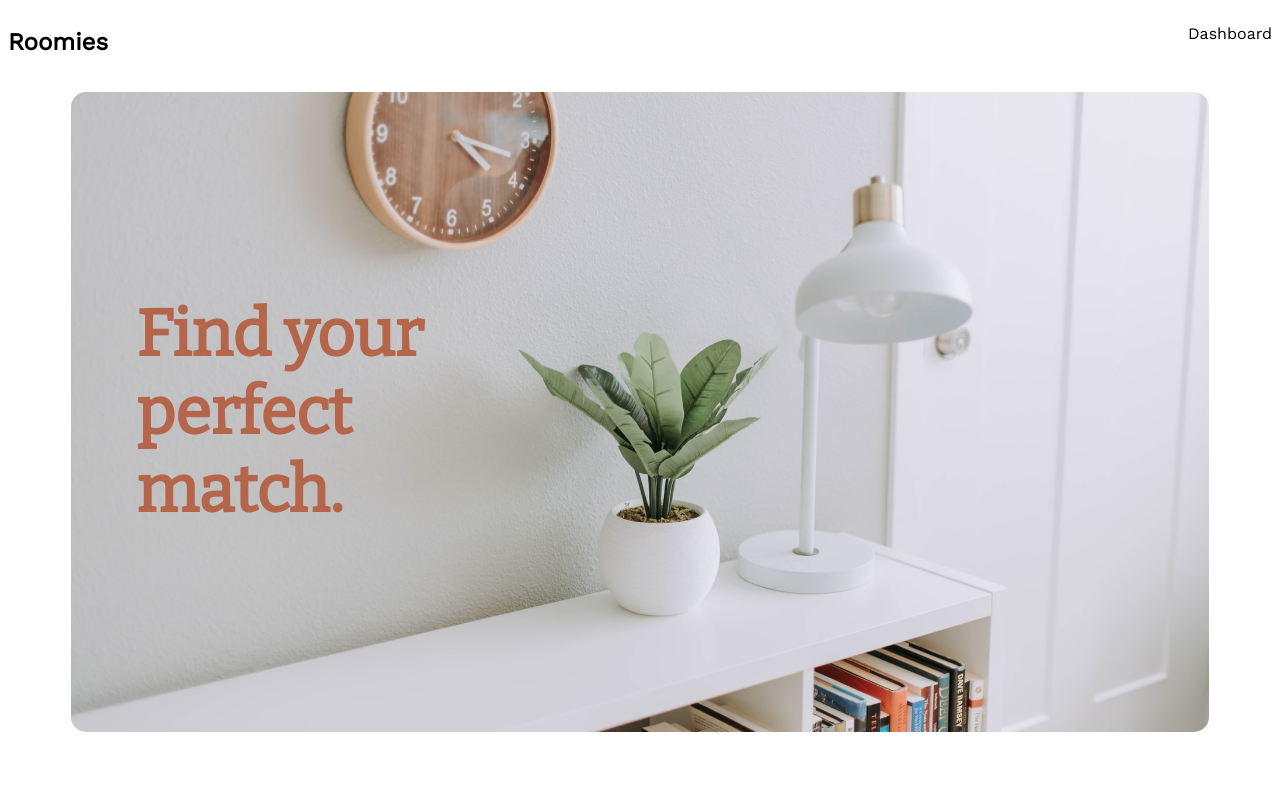
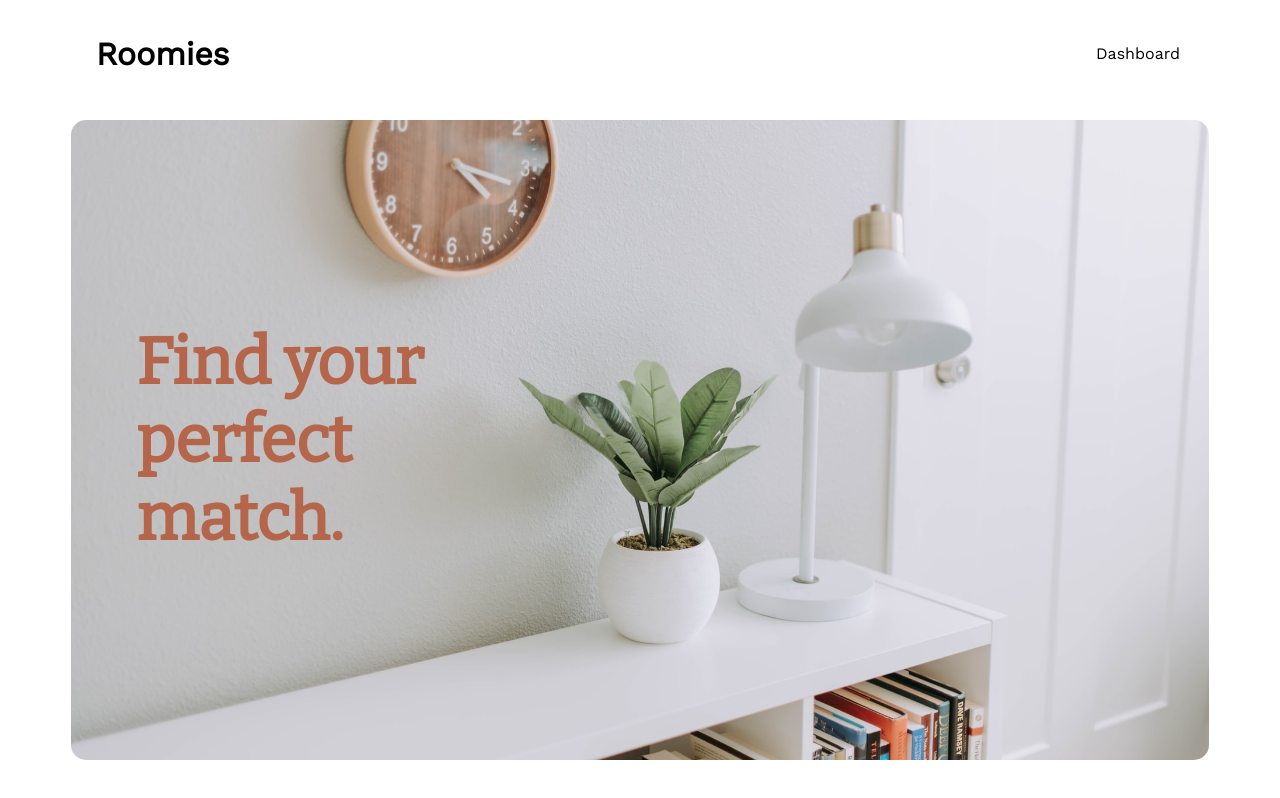
Before and after one commit to Turing-Roomies/roomies-fe, a React (Create React App) app: page / in a window 1280 px wide. Built offline with nearby package versions, Linux system fonts and the light colour scheme.

Commit message:
Adjust sizes and margins

```diff
--- a/src/components/Navbar/Navbar.scss
+++ b/src/components/Navbar/Navbar.scss
@@ -2,13 +2,22 @@
 
 header {
   font-family: $primaryFont;
+  // border: solid red 1px;
+  @include dimensions(100%, 6em);
 }
 
 nav {
   @include flex(row);
   justify-content: space-between;
+  align-items: center;
 }
 
 ul {
   list-style-type: none;
+  margin-right: 5.75em;
 }
+
+.page-header {
+  font-size: 2em;
+  margin-left: 2.75em;
+}
```
